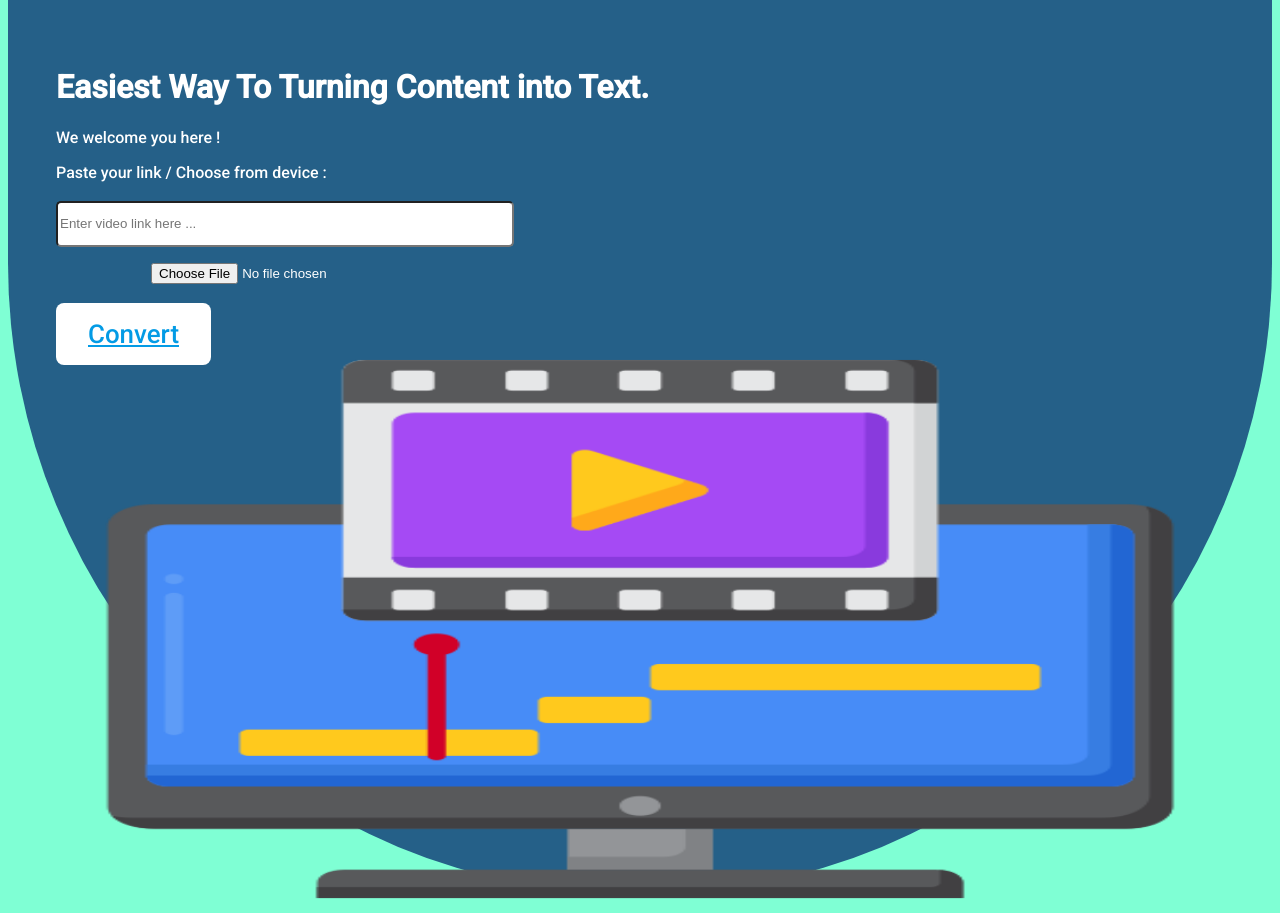
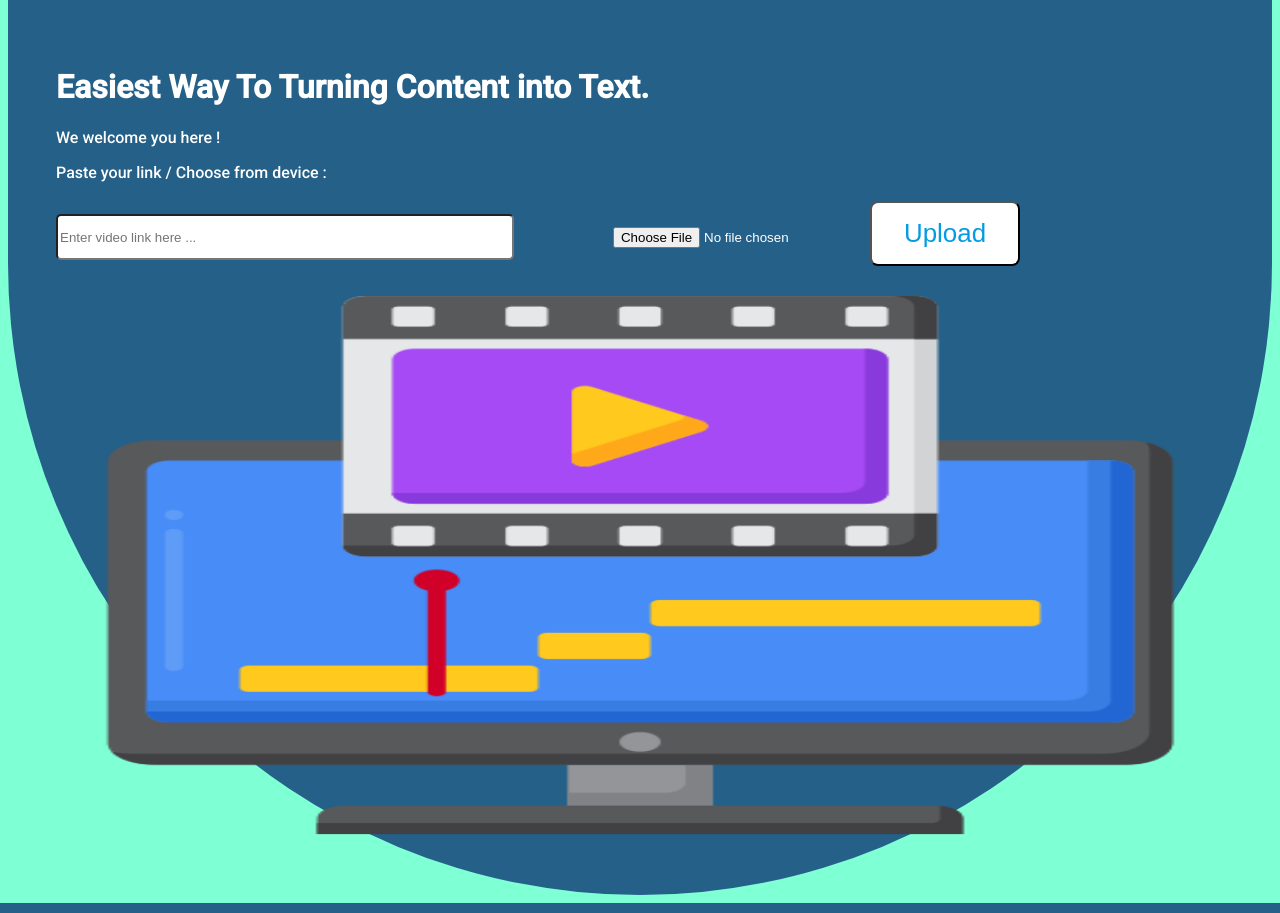
Before and after one commit to Nehul-Krushna/Video_Summmarization_Project, a Flask app: page / in a window 1280 px wide. Shown: the part 141-1054 px from the top of the page. Run offline with Flask 3, Linux system fonts and the light colour scheme; some libraries are stand-ins or nearby versions; some web fonts are replaced.

Commit message:
added file upload feature

```diff
--- a/app/__init__.py
+++ b/app/__init__.py
@@ -6,6 +6,7 @@
     app = Flask(__name__)
     app.config['SECRET_KEY'] = 'your_secret_key'  # Change this to a secure secret key
     app.config['SQLALCHEMY_DATABASE_URI'] = 'sqlite:///site.db'  # Use SQLite for simplicity
+    app.config['UPLOAD_FOLDER'] = 'uploads'  # Define the upload folder
 
     db.init_app(app)
 
--- a/app/routes.py
+++ b/app/routes.py
@@ -1,6 +1,10 @@
-from flask import Blueprint, render_template
+from flask import Blueprint, render_template, request, redirect, url_for
+from werkzeug.utils import secure_filename
+import os
+main = Blueprint('main', __name__)
 
-main = Blueprint('main', __name__)
+UPLOAD_FOLDER = 'uploads'
+ALLOWED_EXTENSIONS = {'mp4', 'avi', 'mkv'}
 
 @main.route('/')
 def home():
@@ -13,3 +17,21 @@
 @main.route('/contact')
 def contact():
     return render_template('contact.html')
+
+@main.route('/upload', methods=['POST'])
+def upload_file():
+    if 'file' not in request.files:
+        return redirect(request.url)
+
+    file = request.files['file']
+
+    if file.filename == '':
+        return redirect(request.url)
+
+    if file and allowed_file(file.filename):
+        filename = secure_filename(file.filename)
+        file.save(os.path.join(UPLOAD_FOLDER, filename))
+        return redirect(url_for('main.home'))
+
+def allowed_file(filename):
+    return '.' in filename and filename.rsplit('.', 1)[1].lower() in ALLOWED_EXTENSIONS
--- a/app/templates/home.html
+++ b/app/templates/home.html
@@ -4,7 +4,7 @@
 <head>
     <meta charset="UTF-8">
     <meta name="viewport" content="width=device-width, initial-scale=1.0">
-    <title>New Page</title>
+    <title>Video Summarization</title>
     <link rel="icon" type="image/x-icon" href="video-marketing.png">
     <!-- Bootstrap CDN -->
     <link rel="stylesheet"
@@ -53,23 +53,21 @@
     </nav>
     <!-- navbar ends here  -->
 
-    <!-- here content starts here -->
+    <!-- content starts here -->
     <div class="container-fluid hero-content">
         <div class="row align-items-center">
             <div class="col-md-6 col-sm-12 text-center" data-aos="fade-up">
                 <h1>Easiest Way To Turning Content into Text.</h1>
-                <p class="lead muted">We welcome you here !</p>
-                <p>
-                    <label for="freeform">Paste your link / Choose from device :</label>
-                    <br><br>
-                    <input type="text" id="freeform" name="freeform" rows="4" cols="50" placeholder="Enter video link here ...">
-                <form action="/action_page.php">
-                    <input type="file" id="myFile" name="filename" style="margin-left: 95px;">
+                <form action="/upload" method="post" enctype="multipart/form-data">
+                    <p class="lead muted">We welcome you here !</p>
+
+                        <label for="freeform">Paste your link / Choose from device :</label>
+                        <br><br>
+                        <input type="text" id="freeform" name="freeform" rows="4" cols="50" placeholder="Enter video link here ...">
+                        <input type="file" id="myFile" name="file" accept=".mp4, .mkv" style="margin-left: 95px;" required>
+                        <input type="submit" class="get-started" value="Upload">
                 </form>
-                </p>
                 <br>
-
-                <a class="get-started" href="#">Convert</a>
             </div>
             <div class="col-md-6 col-sm-12 text-center" data-aos="fade-left">
                 <div class="hero-img-div">
@@ -90,8 +88,6 @@
             preloader.style.display = 'none';
         }
     </script>
-
-    <script src="script.js"></script>
     <script src="https://code.jquery.com/jquery-3.2.1.slim.min.js"></script>
     <script src="https://unpkg.com/popper.js@1.12.6/dist/umd/popper.js"></script>
     <script src="https://unpkg.com/bootstrap-material-design@4.1.1/dist/js/bootstrap-material-design.js"></script>
```
Also changed, not shown: 1 other file.
